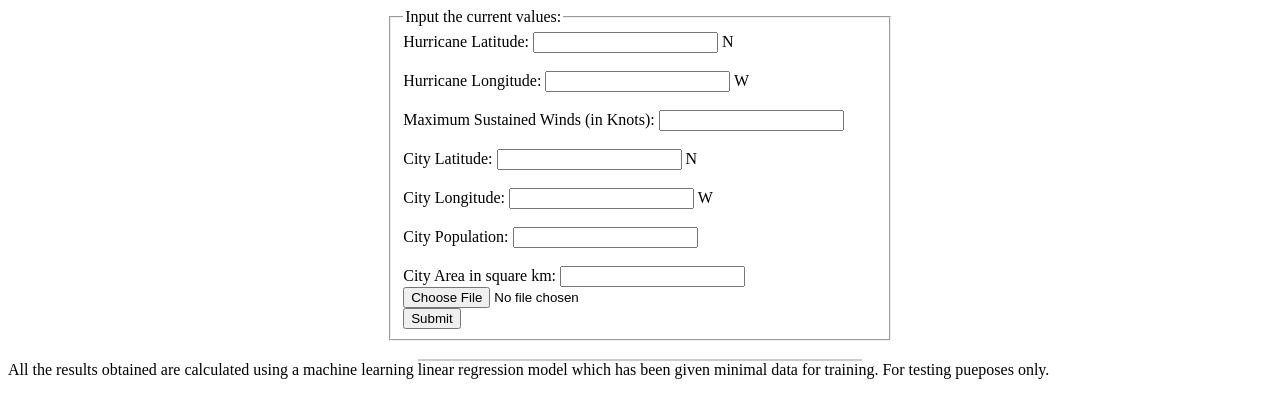
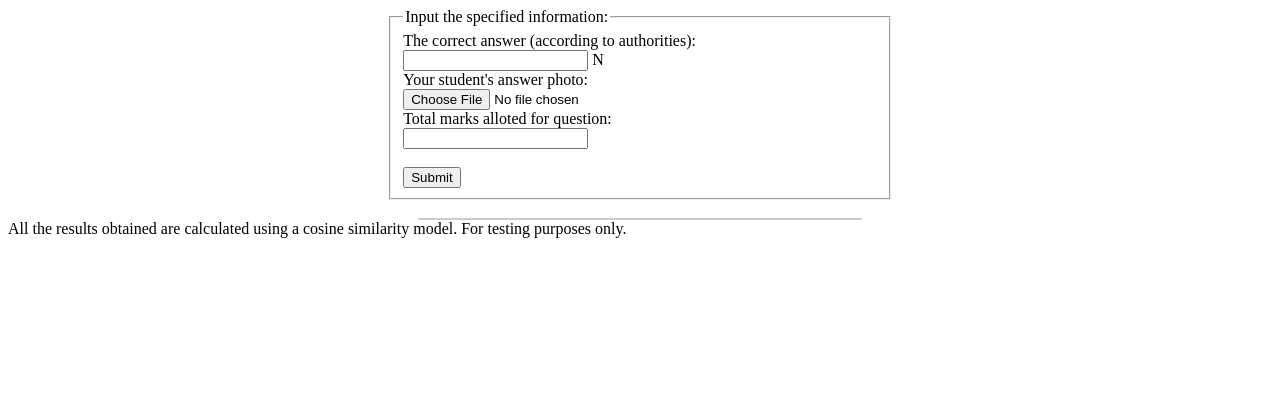
Before and after one commit to AmiBuch/casualty-prediction, a Flask app: page / in a window 1280 px wide. Shown: the top 418 px of the page. Run offline with Flask 2, Linux system fonts and the light colour scheme.

Commit message:
Update main.html

```diff
--- a/templates/main.html
+++ b/templates/main.html
@@ -4,7 +4,7 @@
 
 <head>
     <meta charset="utf-8" />
-    <title>Hurricane Casualty Prediction</title>
+    <title>Grade-It! - An Easy Grading Tool for Online Checking</title>
     <style>
         form {
             margin: auto;
@@ -21,29 +21,18 @@
 <body>
     <form action="{{ url_for('main') }}" method="POST">
         <fieldset>
-            <legend>Input the current values:</legend>
-            Hurricane Latitude:
-            <input name="Hlat" type="number" required /> N
+            <legend>Input the specified information:</legend>
+            The correct answer (according to authorities):
+            <input name="cor_ans" type="text" required /> N
             <br>
-            <br> Hurricane Longitude:
-            <input name="Hlong" type="number" required> W
-            <br>
-            <br> Maximum Sustained Winds (in Knots):
-            <input name="MaxSusWinds" type="number" required>
-            <br>
-            <br> City Latitude:
-            <input name="Clat" type="number" required> N
-            <br>
-            <br> City Longitude:
-            <input name="Clong" type="number" required> W
-            <br>
-            <br> City Population:
-            <input name="Pop" type="number" required>
-            <br>
-            <br> City Area in square km:
-            <input name="Area" type="number" required>
+            Your student's answer photo:
             <br>
             <input name="dumb" type="file" required>
+            <br>
+            Total marks alloted for question:
+            <br>
+            <input name="marks_me" type="number" required>
+            <br>
             <br>
             <input type="submit">
         </fieldset>
@@ -51,15 +40,12 @@
     <br>
     <div class="result" align="center">
     {% if result %}
-        {% for variable, value in original_input.items() %}
-            <b>{{ variable }}</b> : {{ value }}
-        {% endfor %}
-        <br>
-        <br> Predicted number of casualties in city:
+
+        <br> Predicted marks:
            <p style="font-size:50px">{{ result }}</p>
     {% endif %}
 </div>
-    <footer>All the results obtained are calculated using a machine learning linear regression model which has been given minimal data for training. For testing pueposes only.</footer>
+    <footer>All the results obtained are calculated using a cosine similarity model. For testing purposes only.</footer>
 </body>
 
 </html>
```
